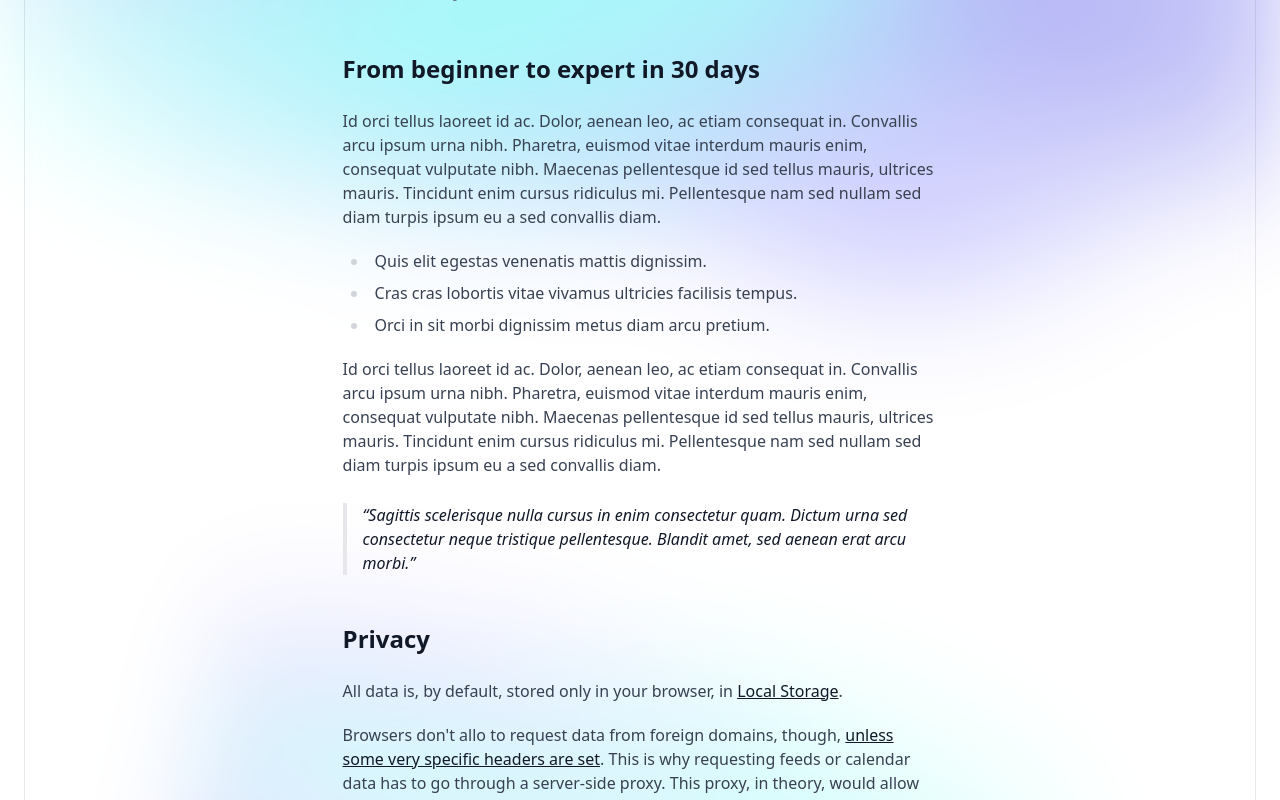
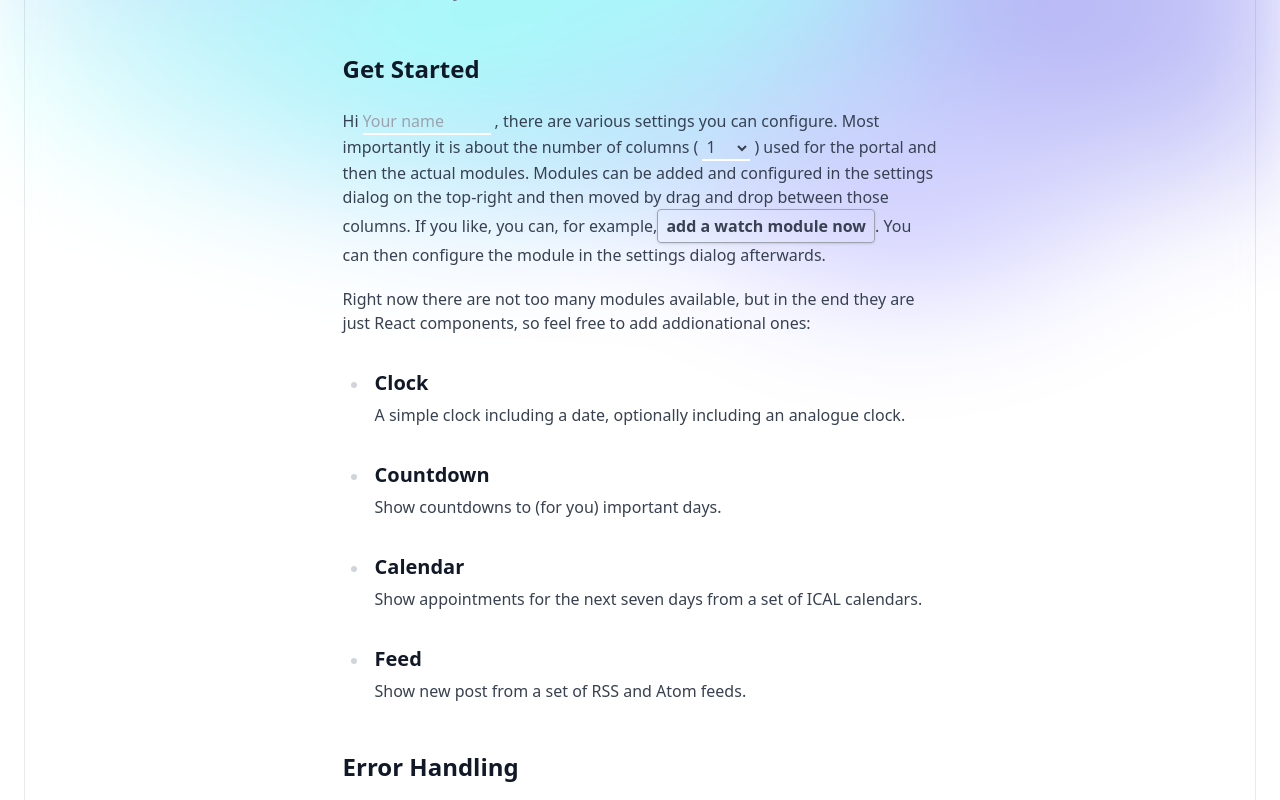
Before and after one commit to kore/portalific, a Next.js app: page / in a window 1280 px wide. Shown: the part 360-1160 px from the top of the page. Built offline with nearby package versions, Linux system fonts and the light colour scheme.

Commit message:
feat: Created welcome screen

```diff
--- a/components/Settings/Settings.js
+++ b/components/Settings/Settings.js
@@ -19,9 +19,6 @@ export default function Settings({ settings, setSettings }) {
       [setting]: value,
     });
   };
-
-  // @TODO:
-  // * Implement backend synchronization of localStorage
 
   return (
     <Fragment>
--- a/modules/Welcome.js
+++ b/modules/Welcome.js
@@ -1,52 +1,136 @@
 import { Fragment } from "react";
 
-export default function Welcome() {
+export default function Welcome({
+  pushError,
+  settings,
+  setSettings,
+  modules,
+  setModules,
+}) {
+  const setSetting = (setting, value) => {
+    setSettings({
+      ...settings,
+      [setting]: value,
+    });
+  };
+
   return (
-    <div className="prose mx-auto text-base">
+    <div className="prose mx-auto mb-8 text-base dark:prose-invert">
       <h1>
         <span className="block text-center text-lg font-semibold text-primary-600">
           Offline-first, privacy-focussed, open-source personal portal
         </span>
-        <span className="mt-2 block text-center text-3xl font-bold leading-8 tracking-tight text-gray-900 sm:text-4xl sm:tracking-tight">
+        <span className="mt-2 block text-center text-3xl font-bold leading-8 tracking-tight text-gray-900 dark:text-gray-100 sm:text-4xl sm:tracking-tight">
           Torii
         </span>
       </h1>
       <p className="mt-8 text-xl leading-8 text-gray-500">
         Torii is an OpenSource browser based portal, displaying your feeds, your
         calendars, and other information of personal relevance. It works (almost
-        <a href="#privacy">*</a>) entirely browser-based, so you data is safe
+        <a href="#privacy">*</a>) entirely browser-based, so your data is safe
         and secure. For cross-device synchronization you can optionally use a
         backend to synchronize the data continuously between devices.
       </p>
-      <h2>From beginner to expert in 30 days</h2>
+
+      <h2>Get Started</h2>
       <p>
-        Id orci tellus laoreet id ac. Dolor, aenean leo, ac etiam consequat in.
-        Convallis arcu ipsum urna nibh. Pharetra, euismod vitae interdum mauris
-        enim, consequat vulputate nibh. Maecenas pellentesque id sed tellus
-        mauris, ultrices mauris. Tincidunt enim cursus ridiculus mi.
-        Pellentesque nam sed nullam sed diam turpis ipsum eu a sed convallis
-        diam.
+        Hi
+        <input
+          type="text"
+          name="name"
+          id="name"
+          value={settings.name ?? ""}
+          onChange={(event) => setSetting("name", event.target.value)}
+          placeholder="Your name"
+          className="mx-1 inline-block w-32 border-b-2 border-white bg-transparent focus:outline-none focus:ring-primary-500 dark:border-black"
+        />
+        , there are various settings you can configure. Most importantly it is
+        about the number of columns (
+        <select
+          type="text"
+          name="columns"
+          id="columns"
+          value={settings.columns ?? ""}
+          onChange={(event) => setSetting("columns", event.target.value)}
+          className="mx-1 inline-block w-12 border-b-2 border-white bg-transparent focus:outline-none focus:ring-primary-500 dark:border-black"
+        >
+          <option value="1">1</option>
+          <option value="2">2</option>
+          <option value="3">3</option>
+          <option value="4">4</option>
+        </select>
+        ) used for the portal and then the actual modules. Modules can be added
+        and configured in the settings dialog on the top-right and then moved by
+        drag and drop between those columns. If you like, you can, for example,
+        <button
+          name="columns"
+          id="columns"
+          onClick={() => {
+            modules[0].unshift({
+              type: "clock",
+              id: "firstModule-" + modules[0].length,
+              showAnalogue: true,
+              showSeconds: true,
+            });
+            setModules([...modules]);
+          }}
+          className="inline-block rounded border border-gray-400 bg-transparent py-1 px-2 font-semibold shadow hover:bg-white/80 hover:dark:bg-black/80"
+        >
+          add a watch module now
+        </button>
+        . You can then configure the module in the settings dialog afterwards.
+      </p>
+      <p>
+        Right now there are not too many modules available, but in the end they
+        are just React components, so feel free to add addionational ones:
       </p>
       <ul role="list">
-        <li>Quis elit egestas venenatis mattis dignissim.</li>
-        <li>Cras cras lobortis vitae vivamus ultricies facilisis tempus.</li>
-        <li>Orci in sit morbi dignissim metus diam arcu pretium.</li>
+        <li>
+          <h3 className="mb-1">Clock</h3>
+          <p>
+            A simple clock including a date, optionally including an analogue
+            clock.
+          </p>
+        </li>
+        <li>
+          <h3 className="mb-1">Countdown</h3>
+          <p>Show countdowns to (for you) important days.</p>
+        </li>
+        <li>
+          <h3 className="mb-1">Calendar</h3>
+          <p>
+            Show appointments for the next seven days from a set of ICAL
+            calendars.
+          </p>
+        </li>
+        <li>
+          <h3 className="mb-1">Feed</h3>
+          <p>Show new post from a set of RSS and Atom feeds.</p>
+        </li>
       </ul>
+
+      <h2>Error Handling</h2>
       <p>
-        Id orci tellus laoreet id ac. Dolor, aenean leo, ac etiam consequat in.
-        Convallis arcu ipsum urna nibh. Pharetra, euismod vitae interdum mauris
-        enim, consequat vulputate nibh. Maecenas pellentesque id sed tellus
-        mauris, ultrices mauris. Tincidunt enim cursus ridiculus mi.
-        Pellentesque nam sed nullam sed diam turpis ipsum eu a sed convallis
-        diam.
+        Since all data is fetched locally in your browser Torii will also show
+        you errors directly in this screen. If a feed or calendar can&apos;t be
+        retrieved or something similar happens an error notification will be
+        show on the top right.
+        <button
+          name="columns"
+          id="columns"
+          onClick={() => {
+            pushError(
+              "An error example",
+              "Created from the welcome screen to test errors."
+            );
+          }}
+          className="inline-block rounded border border-gray-400 bg-transparent py-1 px-2 font-semibold shadow hover:bg-white/80 hover:dark:bg-black/80"
+        >
+          Feel free to create an error
+        </button>{" "}
+        to see how this would look like.
       </p>
-      <blockquote>
-        <p>
-          Sagittis scelerisque nulla cursus in enim consectetur quam. Dictum
-          urna sed consectetur neque tristique pellentesque. Blandit amet, sed
-          aenean erat arcu morbi.
-        </p>
-      </blockquote>
+
       <h2 id="privacy">Privacy</h2>
       <p>
         All data is, by default, stored only in your browser, in{" "}
@@ -56,7 +140,7 @@ export default function Welcome() {
         .
       </p>
       <p>
-        Browsers don&apos;t allo to request data from foreign domains, though,{" "}
+        Browsers don&apos;t allow to request data from foreign domains, though,{" "}
         <a href="https://developer.mozilla.org/en-US/docs/Web/HTTP/CORS">
           unless some very specific headers are set
         </a>
--- a/pages/index.js
+++ b/pages/index.js
@@ -24,7 +24,9 @@ export default function Index({}) {
   const globalData = {
     name: "Torii",
     description: "Offline first portal",
-    footerText: "Kore Nordmann 2022 - " + new Date().getFullYear(),
+    footerText:
+      "Kore Nordmann 2022" +
+      (new Date().getFullYear() > 2022 ? " - " + new Date().getFullYear() : ""),
   };
 
   const [loaded, setLoaded] = useState(false);
@@ -50,7 +52,9 @@ export default function Index({}) {
         column < settings.columns;
         column++
       ) {
-        modules[newSettings.columns - 1] = modules[newSettings.columns - 1]
+        modules[newSettings.columns - 1] = (
+          modules[newSettings.columns - 1] || []
+        )
           .concat(modules[column])
           .filter((item) => !!item);
         modules[column] = [];
@@ -148,6 +152,8 @@ export default function Index({}) {
                             pushError={pushError}
                             settings={settings}
                             setSettings={setSettings}
+                            modules={modules}
+                            setModules={setModules}
                           />
                         </ErrorBoundary>
                       </Module>
```
Also changed, not shown: 1 other file (tests, documents, lock files or other folders).
